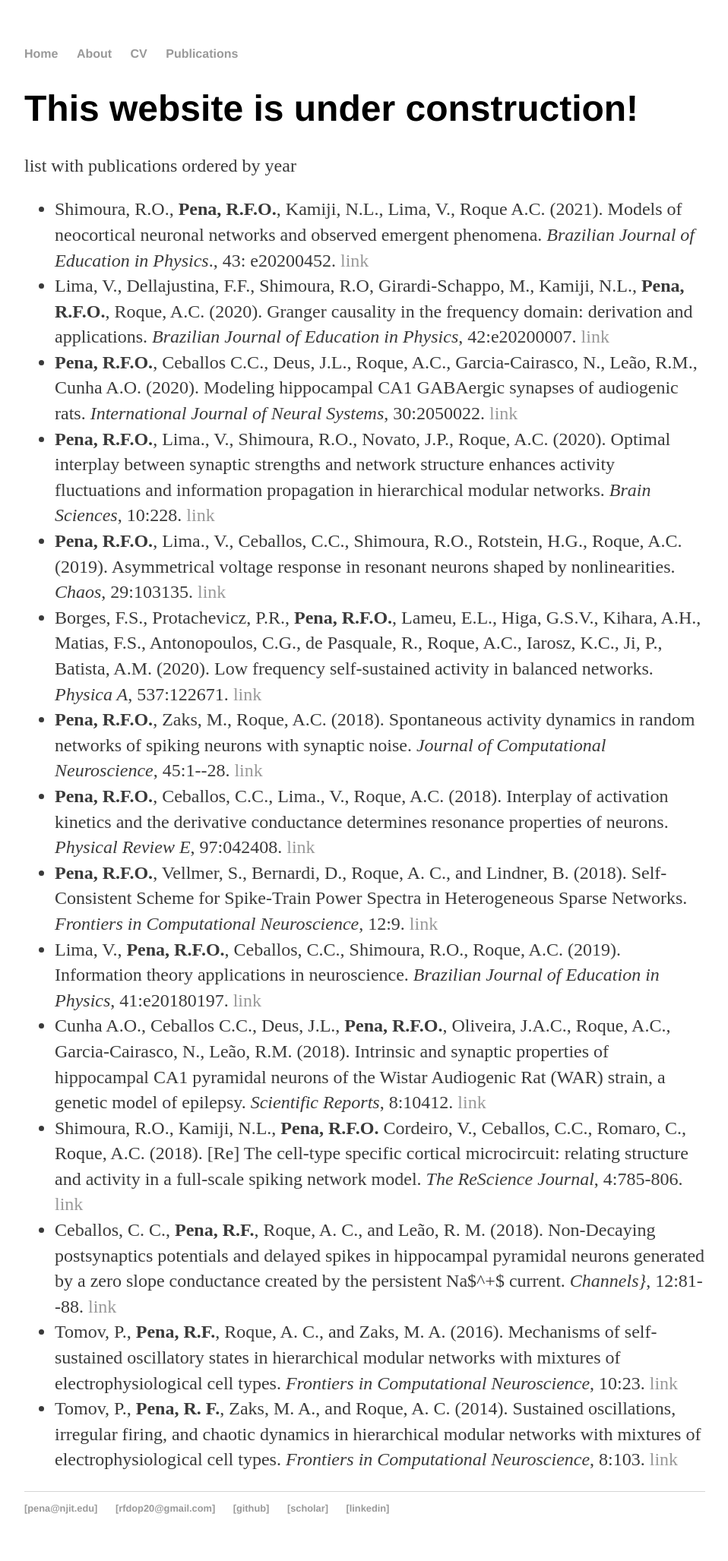
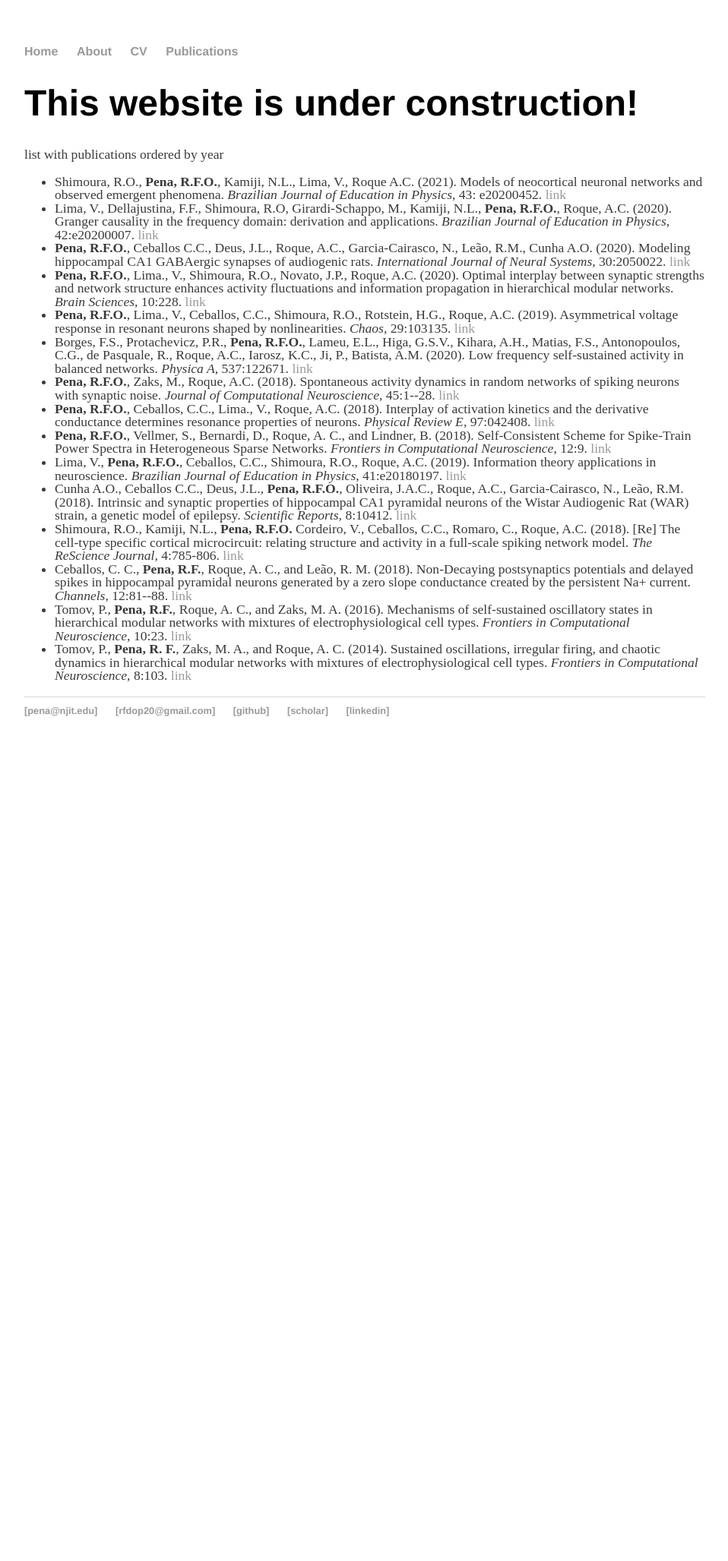
Before and after one commit to pena-rodrigo/oldwebsite, a Jekyll site: the page built from publications/index.html, in a window 1280 px wide. Shown: the whole page at 76% size, without its empty margins (160-1118 px from the left). Built offline with Jekyll 4.4.1, drawn with Linux system fonts in a browser that asks for light colours; after the commit the page ends 1003 px from its top, so only the background shows below that.

Commit message:
font adjust

```diff
--- a/css/main.css
+++ b/css/main.css
@@ -3,7 +3,7 @@ body { margin: 60px auto; width: 70%; }
 a { text-decoration: none; color: #999; }
 a:hover { text-decoration: underline; }
 
-p, ul { font-size: 1.5em; line-height: 1.4em; color: rgb(58, 58, 58); }
+p, ul { font-size: 1.1em; line-height: 1.0em; color: rgb(58, 58, 58); }
 p2 { font-size: 1.3em; line-height: 1.4em; color: rgb(58, 58, 58); }
 
 h1, h2, h3, h4 { font-family: 'Helvetica', 'Arial', 'Sans-Serif'; }
--- a/publications/index.html
+++ b/publications/index.html
@@ -7,7 +7,7 @@ title: Rodrigo Pena
 				<p>list with publications ordered by year</p>
 				<ul>
 					<li> Shimoura, R.O., <b>Pena, R.F.O.</b>,  Kamiji, N.L.,  Lima, V., Roque A.C. (2021). Models of neocortical neuronal networks and observed emergent phenomena.
-						<i>Brazilian Journal of Education in Physics</i>., 43: e20200452.
+						<i>Brazilian Journal of Education in Physics</i>, 43: e20200452.
 						<a href="https://doi.org/10.1590/1806-9126-RBEF-2020-0452">link</a>
 					<li> Lima, V., Dellajustina, F.F., Shimoura, R.O, Girardi-Schappo, M., Kamiji, N.L., <b>Pena, R.F.O.</b>, Roque, A.C. (2020). Granger causality in the frequency domain: derivation and applications.
 						<i>Brazilian Journal of Education in Physics</i>, 42:e20200007.
@@ -42,8 +42,8 @@ title: Rodrigo Pena
 			 		<li> Shimoura, R.O., Kamiji, N.L., <b>Pena, R.F.O.</b> Cordeiro, V., Ceballos, C.C., Romaro, C., Roque, A.C. (2018). [Re] The cell-type specific cortical microcircuit: relating structure and activity in a full-scale spiking network model.
 						<i>The ReScience Journal</i>, 4:785-806.
 						<a href="http://doi.org/10.5281/zenodo.1243268">link</a>
-					<li> Ceballos, C. C., <b>Pena, R.F.</b>, Roque, A. C., and Leão, R. M. (2018). Non-Decaying postsynaptics potentials and delayed spikes in hippocampal pyramidal neurons generated by a zero slope conductance created by the persistent Na$^+$ current.
-						<i>Channels}</i>, 12:81--88.
+					<li> Ceballos, C. C., <b>Pena, R.F.</b>, Roque, A. C., and Leão, R. M. (2018). Non-Decaying postsynaptics potentials and delayed spikes in hippocampal pyramidal neurons generated by a zero slope conductance created by the persistent Na+ current.
+						<i>Channels</i>, 12:81--88.
 						<a href="http://doi.org/10.1080/19336950.2018.1433940">link</a>
 					<li> Tomov, P., <b>Pena, R.F.</b>, Roque, A. C., and Zaks, M. A. (2016). Mechanisms of self-sustained oscillatory states in hierarchical modular networks with mixtures of electrophysiological cell types.
 						<i>Frontiers in Computational Neuroscience</i>, 10:23.
```
